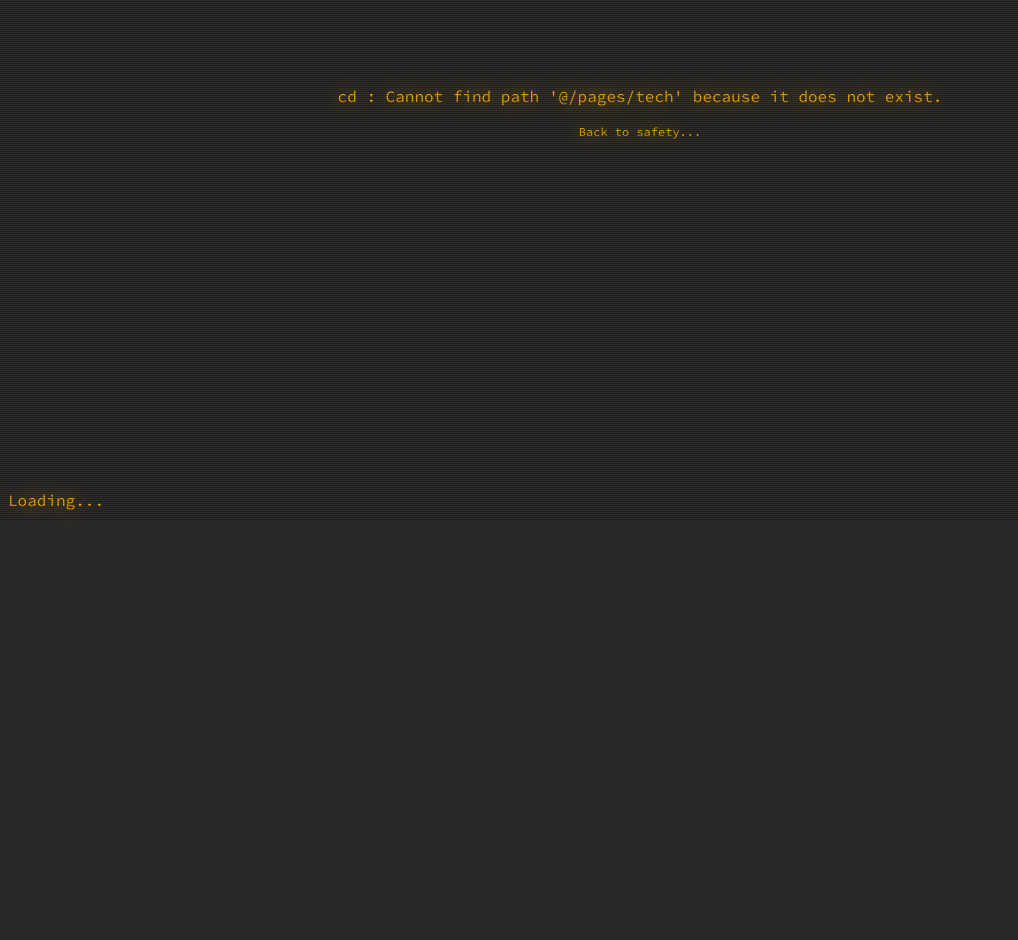
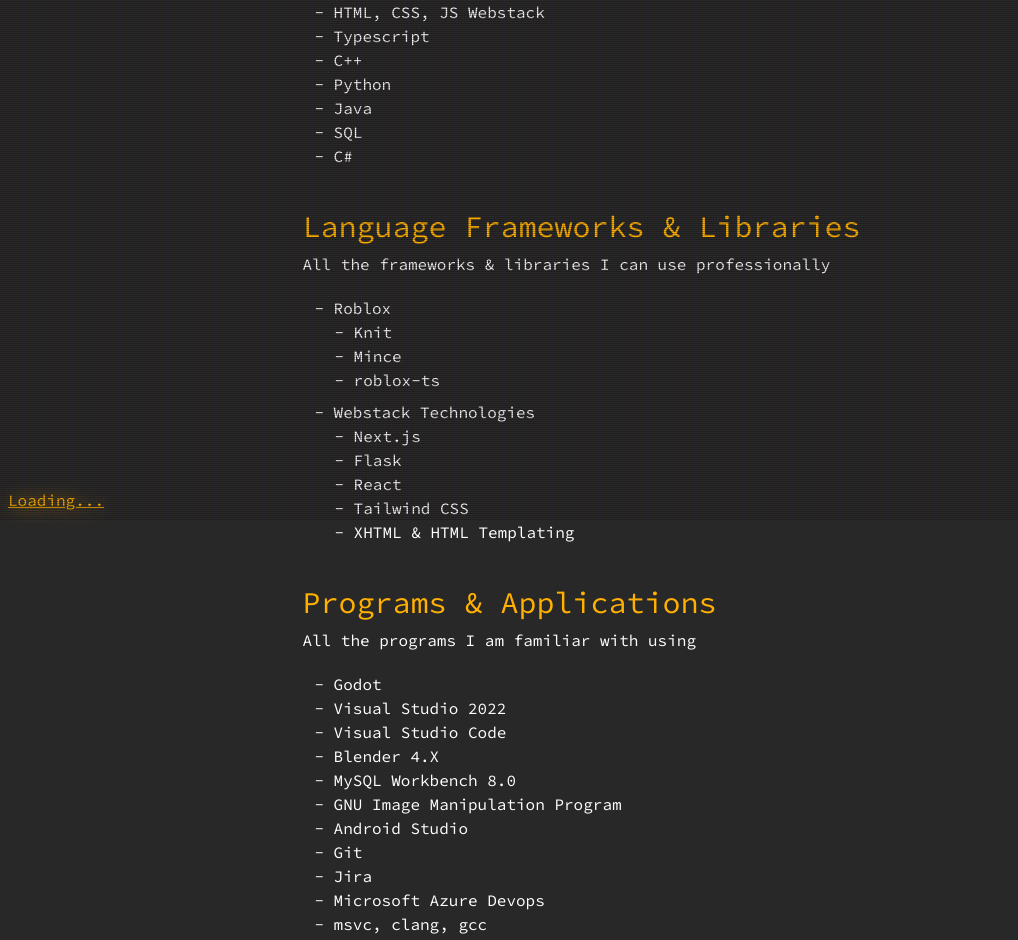
Before and after one commit to kvirulent/portfolio, a Next.js app: page /pages/tech in a window 1280 px wide. Before the commit this address had no page. Shown: the part 280-1220 px from the top of the page, without its empty margins (0-1018 px from the left). Before the commit the page ends 800 px from the top, so only its background shows below. Built offline with nearby package versions, Linux system fonts and the light colour scheme.

Commit message:
update about me with new content/rewrite, add /tech page, fix blinker.tsx not properly destroying references to the delay timeout

```diff
--- a/app/globals.css
+++ b/app/globals.css
@@ -94,6 +94,13 @@
     text-shadow: 0 0 20px;
   }
 
+  Link, a {
+    text-decoration: underline;
+  }
+
+  Link:hover, a:hover {
+    color:rgba(var(--amber));
+  }
 }
 
 /* Set background and foreground color*/
--- a/app/pages/about-me/page.tsx
+++ b/app/pages/about-me/page.tsx
@@ -13,7 +13,8 @@
         <div className="flex flex-1 items-center justify-center flex-col mt-20 p-10">
           <div className="text-5xl w-full m-3">xirulent<Blinker interval={500}>_</Blinker></div>
           <p className="text-white">
-            hello, im xirulent! i am a {yr - 2008} year old programmer versed in many areas of development such as full stack web dev, game dev, and more. i am also an amateur 3d artist!
+            Hello, welcome to my website! I am a programmer with experience in software engineering, web & game development, etc.
+            I hope you enjoy your time here :)
           </p>
         </div>
         <div className="flex flex-1 items-center justify-center flex-col mt-20 bordered">
@@ -27,19 +28,33 @@
                 alt="A teaser image for a canceled 17+ spinoff game based on the Vault 7 series. It's a dark room bathed in blue light. Trash and ruined wooden furniture decorate the area. A tarnished poster hangs from the wall: The Ouroboros Foundation. A small personal computer with a CRT monitor sits atop a wooden desk, illuminated by bright orange light shone through a slit in the curtain."
               />
             </Link>
-            <p className="text-right" title="A teaser image for a canceled 17+ spinoff game based on the Vault 7 series.">Vault VIIⓘ</p>
+            <p className="text-right" title="A teaser image for a canceled 17+ spinoff game based on the Vault 7 series.">Vault VII ⓘ</p>
           </div>
         </div>
       </div>
 
       <div className="flex items-center justify-center flex-col lg:flex-row glow">
-        <div className="hidden lg:flex flex-1 items-center justify-center flex-col mt-10">
-          nothing here for now
+        <div className="flex flex-1 items-center justify-center flex-col mt-20 bordered">
+          <div className="hidden lg:absolute lg:block">
+            <Link href="https://github.com/kvirulent/dirt-jam">
+              <Image
+                className="bordered p-1 bordered-hover"
+                src="/dirt-jam.png"
+                width="480"
+                height="320"
+                alt="A screenshot from my submission to Acerola's Dirt Jam. It's a mountain view of the terrain generation compute shader I created, with basic distance-based fog and diffuse lighting."
+              />
+            </Link>
+            <p className="text-right" title="A screenshot from my submission to Acerola's Dirt Jam">Dirt Jam ⓘ</p>
+          </div>
         </div>
         <div className="flex flex-1 text-right items-center justify-center flex-col mt-20 p-10">
           <div className="text-5xl w-full m-3"><Scramble interval={160}>Experience</Scramble></div>
           <p className="text-white">
-          i have experience in several areas of development. i believe in continuous improvement and im always willing to learn new stuff to complete projects. im familiar with JS/TS, python, lua, java, sql, html/css, and c#. im currently learning rust 🦀! i specialize primarily in web development and roblox games. im experienced with ui/ux design, server management, and cloudflare.
+            I have experience in many areas of software development. I'm familiar with lots of languages & libraries as well, but I mostly program in
+            Lua, C++, and Typescript. I am currently learning to write compute shaders using GLSL and Godot. I specialize in web development
+            and Roblox games. I am familiar with server management, cloudflare, etc.
+            For a comprehensive list of technologies I know, <Link href="/pages/tech">see this page.</Link>
           </p>
         </div>
       </div>
--- /dev/null
+++ b/app/pages/tech/page.tsx
@@ -0,0 +1,65 @@
+const Page = () => {
+    return(
+        <main className="m-5">
+            <div>
+                <p className="text-5xl w-full m-2 text-amber">Stuff I Know</p>
+                <p>if something you need isn't here, I am always open to learning new stuff</p>
+
+                <p className="text-3xl w-full m-2 mt-10 text-amber">Programming Languages</p>
+                <p className="m-2">All the programming languages I can write professionally</p>
+                <ul className="m-5">
+                    <li>- Lua/Luau</li>
+                    <li>- HTML, CSS, JS Webstack</li>
+                    <li>- Typescript</li>
+                    <li>- C++</li>
+                    <li>- Python</li>
+                    <li>- Java</li>
+                    <li>- SQL</li>
+                    <li>- C#</li>
+                </ul>
+
+                <p className="text-3xl w-full m-2 mt-10 text-amber">Language Frameworks & Libraries</p>
+                <p className="m-2">All the frameworks & libraries I can use professionally</p>
+                <ul className="m-5">
+                    <li className="mb-2">
+                        - Roblox
+                        <ul className="ml-5">
+                            <li>- Knit</li>
+                            <li>- Mince</li>
+                            <li>- roblox-ts</li>
+                        </ul>
+                    </li>
+                    <li className="mb-2">
+                        - Webstack Technologies
+                        <ul className="ml-5">
+                            <li>- Next.js</li>
+                            <li>- Flask</li>
+                            <li>- React</li>
+                            <li>- Tailwind CSS</li>
+                            <li>- XHTML & HTML Templating</li>
+                        </ul>
+                    </li>
+                </ul>
+
+                <p className="text-3xl w-full m-2 mt-10 text-amber">Programs & Applications</p>
+                <p className="m-2">All the programs I am familiar with using</p>
+                <ul className="m-5">
+                    <li>- Godot</li>
+                    <li>- Visual Studio 2022</li>
+                    <li>- Visual Studio Code</li>
+                    <li>- Blender 4.X</li>
+                    <li>- MySQL Workbench 8.0</li>
+                    <li>- GNU Image Manipulation Program</li>
+                    <li>- Android Studio</li>
+                    <li>- Git</li>
+                    <li>- Jira</li>
+                    <li>- Microsoft Azure Devops</li>
+                    <li>- msvc, clang, gcc</li>
+                    <li>- LabVIEW 2024</li>
+                </ul>
+            </div>
+        </main>
+    )
+}
+
+export default Page;
--- a/app/ui/blinker.tsx
+++ b/app/ui/blinker.tsx
@@ -12,19 +12,21 @@
     const [active, setActive] = useState(false);
 
     useEffect(() => {
-        function toggleActive() {
-            setActive(!active)
-        }
+        const timeoutId = setTimeout(() => {
+            const intervalId = setInterval(() => {
+                setActive(prevActive => !prevActive);
+            }, interval);
 
-        setTimeout(() => {
-            const intervalId = setInterval(() => {
-                toggleActive()
-            }, interval)
             return () => {
                 clearInterval(intervalId);
             };
         }, delay);
-    }, [active, delay, interval])
+
+        return () => {
+            clearTimeout(timeoutId);
+        };
+
+    }, [delay, interval])
 
     return (
         <pre className="inline-block">{active ? children : " ".repeat(children?.toString().length || 0)}</pre>
```
Also changed, not shown: public/dirt-jam.png (added), 1 other file (tests, documents, lock files or other folders).
